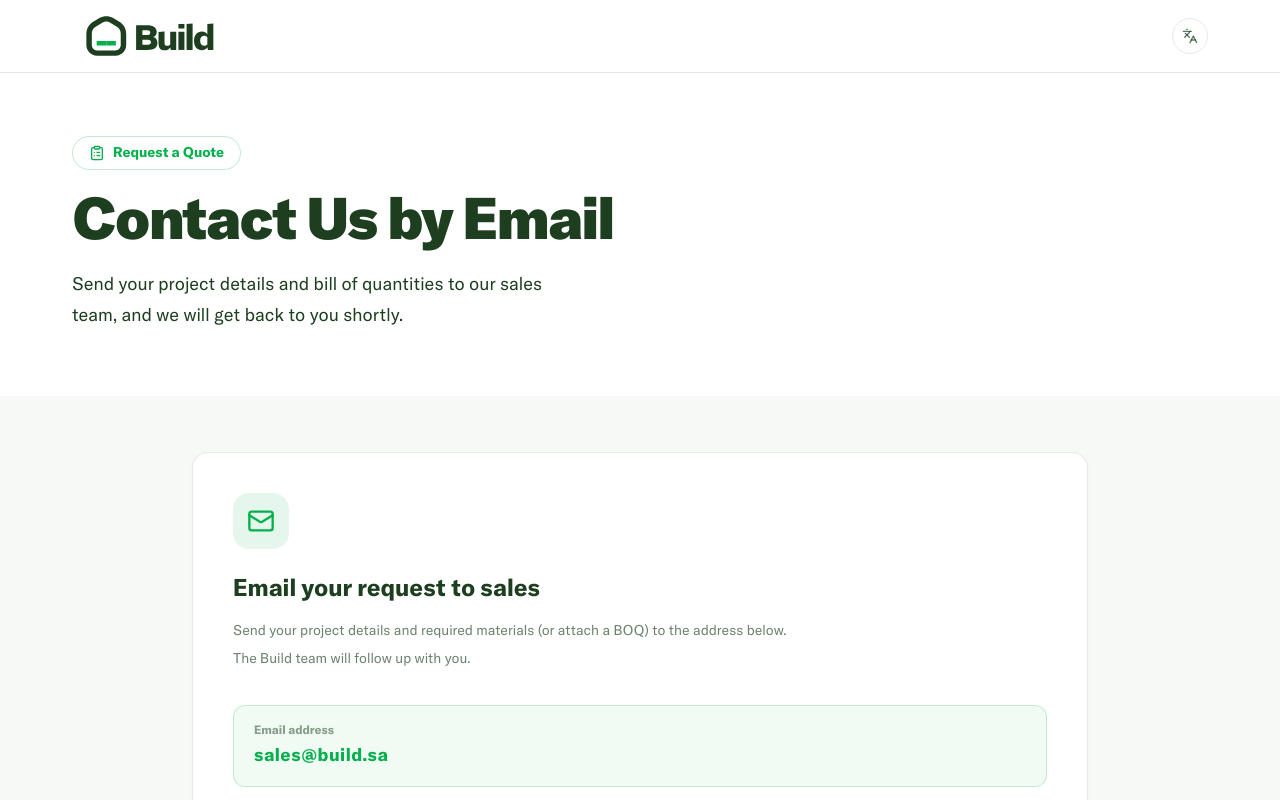
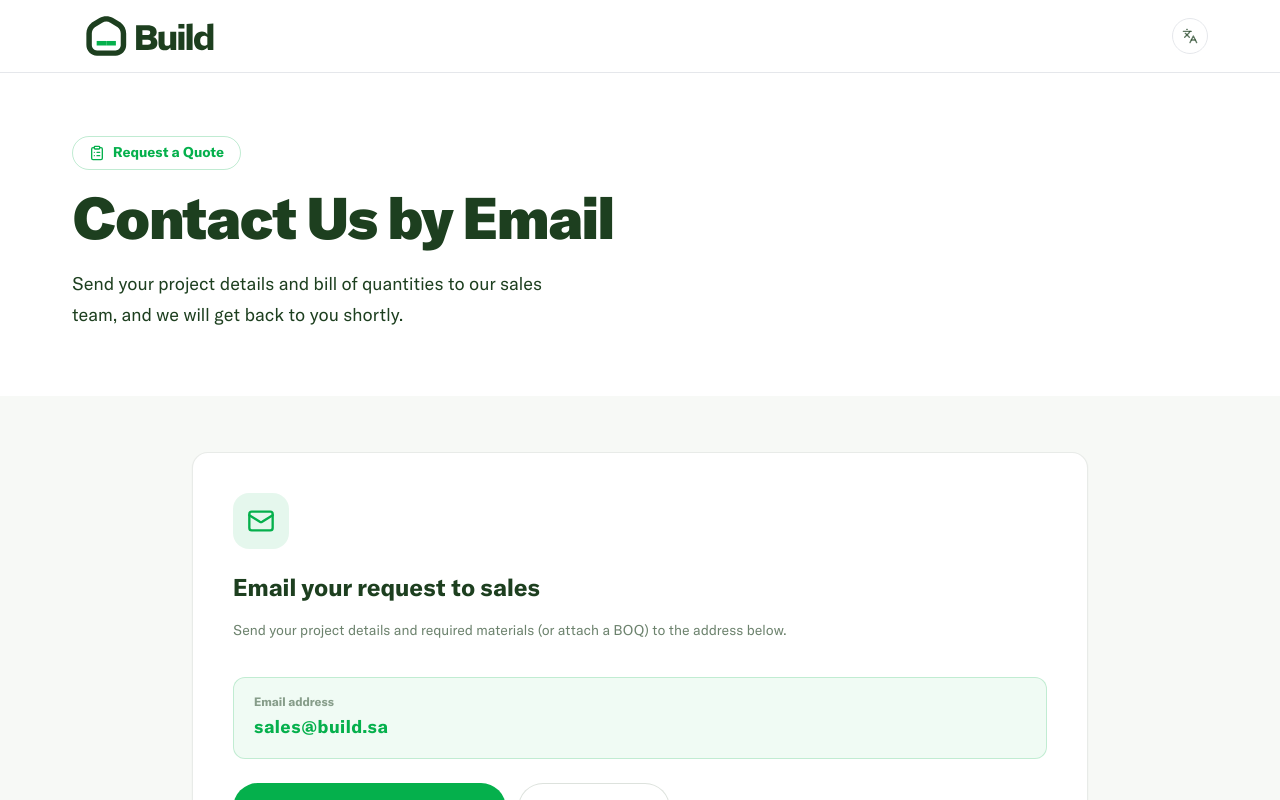
Before and after one commit to sulaimanalsuqub/buildsaudi, a Next.js app: page /get-quote in a window 1280 px wide. Shown: the top 800 px of the page. Built offline with nearby package versions, Linux system fonts and the light colour scheme; no server answers.

Commit message:
copy: trim follow-up sentence on get-quote email card

```diff
--- a/components/sections/quote-page-content.tsx
+++ b/components/sections/quote-page-content.tsx
@@ -101,8 +101,8 @@ function QuoteEmailFallback({ isRtl }: { isRtl: boolean }) {
       </h2>
       <p className="mt-3 max-w-xl text-sm leading-7 text-brand-dark/65">
         {isRtl
-          ? "اكتب تفاصيل المشروع والمواد المطلوبة (أو أرفق جدول الكميات) على البريد التالي. فريق بيلد يتابع الطلب ويرد عليك."
-          : "Send your project details and required materials (or attach a BOQ) to the address below. The Build team will follow up with you."}
+          ? "اكتب تفاصيل المشروع والمواد المطلوبة (أو أرفق جدول الكميات) على البريد التالي."
+          : "Send your project details and required materials (or attach a BOQ) to the address below."}
       </p>
 
       <div className="mt-8 rounded-xl border border-brand-primary/20 bg-brand-primary/[0.06] px-5 py-4">
```
